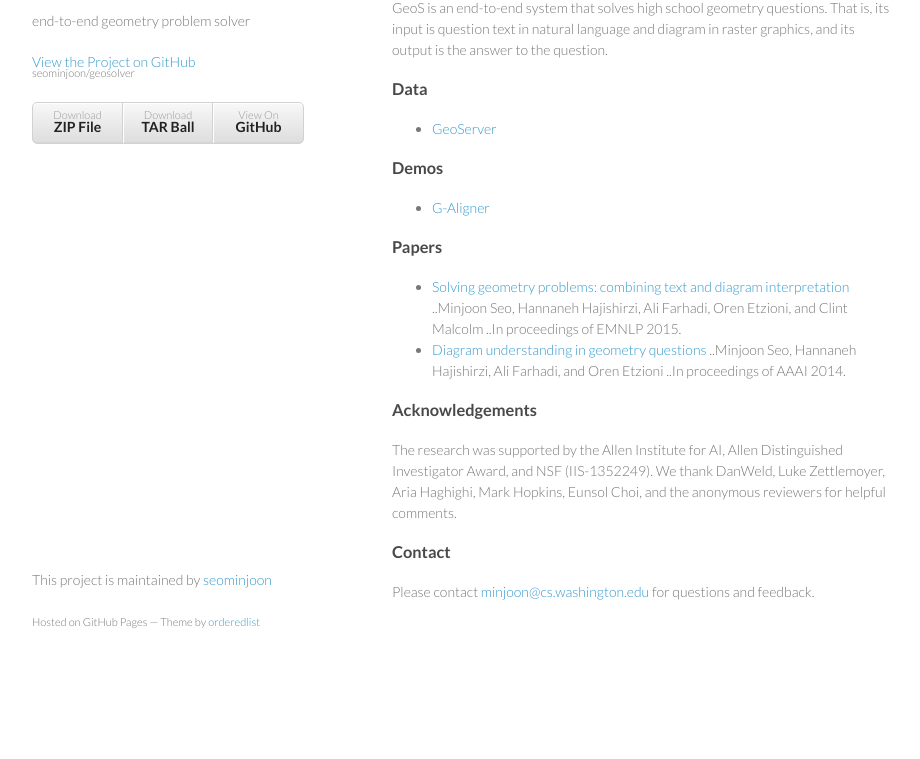
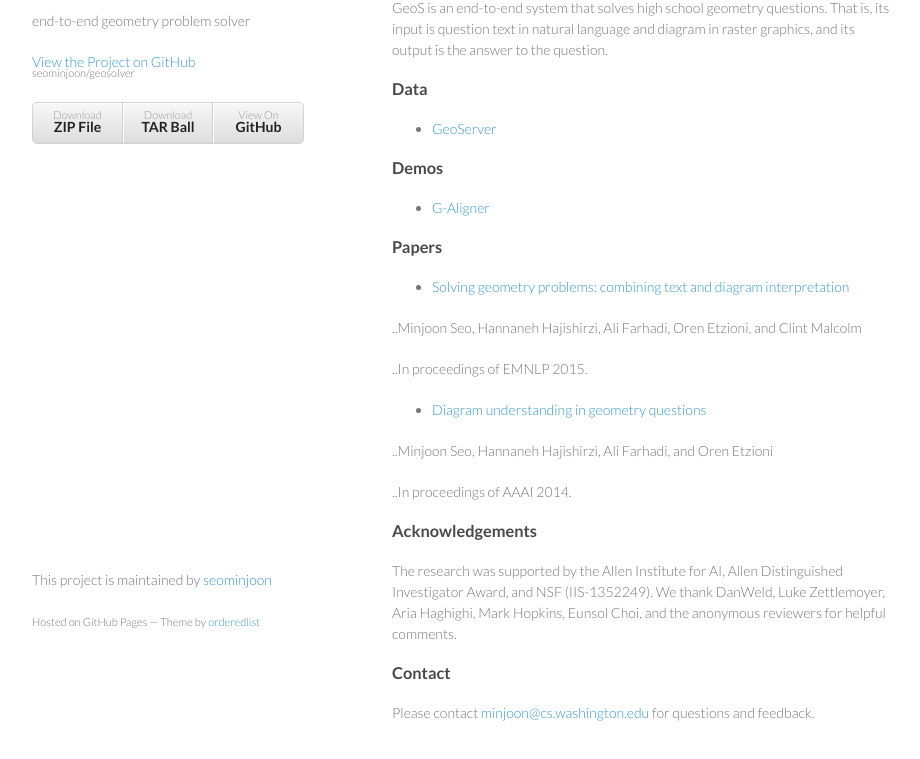
Before and after one commit to seominjoon/geosolver, a plain HTML site: page index.html in a window 1280 px wide. Shown: the part 99-858 px from the top of the page, without its empty margins (178-1098 px from the left). Before the commit the page ends 800 px from the top, so only its background shows below. Drawn offline with Linux system fonts and the light colour scheme.

```diff
--- a/index.html
+++ b/index.html
@@ -51,15 +51,20 @@
 <a id="papers" class="anchor" href="#papers" aria-hidden="true"><span class="octicon octicon-link"></span></a>Papers</h3>
 
 <ul>
-<li>
-<a href="http://seominjoon.github.io/geosolver/images/emnlp2015.pdf">Solving geometry problems: combining text and diagram interpretation</a>
-..Minjoon Seo, Hannaneh Hajishirzi, Ali Farhadi, Oren Etzioni, and Clint Malcolm
-..In proceedings of EMNLP 2015.</li>
-<li>
-<a href="http://seominjoon.github.io/geosolver/images/aaai2014.pdf">Diagram understanding in geometry questions</a>
-..Minjoon Seo, Hannaneh Hajishirzi, Ali Farhadi, and Oren Etzioni
-..In proceedings of AAAI 2014.</li>
+<li><a href="http://seominjoon.github.io/geosolver/images/emnlp2015.pdf">Solving geometry problems: combining text and diagram interpretation</a></li>
 </ul>
+
+<p>..Minjoon Seo, Hannaneh Hajishirzi, Ali Farhadi, Oren Etzioni, and Clint Malcolm</p>
+
+<p>..In proceedings of EMNLP 2015.</p>
+
+<ul>
+<li><a href="http://seominjoon.github.io/geosolver/images/aaai2014.pdf">Diagram understanding in geometry questions</a></li>
+</ul>
+
+<p>..Minjoon Seo, Hannaneh Hajishirzi, Ali Farhadi, and Oren Etzioni</p>
+
+<p>..In proceedings of AAAI 2014.</p>
 
 <h3>
 <a id="acknowledgements" class="anchor" href="#acknowledgements" aria-hidden="true"><span class="octicon octicon-link"></span></a>Acknowledgements</h3>
--- a/params.json
+++ b/params.json
@@ -1 +1 @@
-{"name":"GeoS","tagline":"end-to-end geometry problem solver","body":"### About\r\nGeoS is an end-to-end system that solves high school geometry questions. That is, its input is question text in natural language and diagram in raster graphics, and its output is the answer to the question. \r\n\r\n### Data\r\n- [GeoServer](https://github.com/seominjoon/GeoServer)\r\n\r\n### Demos\r\n- [G-Aligner](http://trusty.cs.washington.edu:9239/vpsel/)\r\n\r\n### Papers\r\n- [Solving geometry problems: combining text and diagram interpretation](http://seominjoon.github.io/geosolver/images/emnlp2015.pdf)\r\n..Minjoon Seo, Hannaneh Hajishirzi, Ali Farhadi, Oren Etzioni, and Clint Malcolm\r\n..In proceedings of EMNLP 2015.\r\n- [Diagram understanding in geometry questions](http://seominjoon.github.io/geosolver/images/aaai2014.pdf)\r\n..Minjoon Seo, Hannaneh Hajishirzi, Ali Farhadi, and Oren Etzioni\r\n..In proceedings of AAAI 2014.\r\n\r\n### Acknowledgements\r\nThe research was supported by the Allen Institute for AI, Allen Distinguished Investigator Award, and NSF (IIS-1352249). We thank DanWeld, Luke Zettlemoyer, Aria Haghighi, Mark Hopkins, Eunsol Choi, and the anonymous reviewers for helpful comments.\r\n\r\n### Contact\r\nPlease contact [minjoon@cs.washington.edu](mailto:minjoon@cs.washington.edu) for questions and feedback.\r\n","google":"UA-39035380-4","note":"Don't delete this file! It's used internally to help with page regeneration."}
+{"name":"GeoS","tagline":"end-to-end geometry problem solver","body":"### About\r\nGeoS is an end-to-end system that solves high school geometry questions. That is, its input is question text in natural language and diagram in raster graphics, and its output is the answer to the question. \r\n\r\n### Data\r\n- [GeoServer](https://github.com/seominjoon/GeoServer)\r\n\r\n### Demos\r\n- [G-Aligner](http://trusty.cs.washington.edu:9239/vpsel/)\r\n\r\n### Papers\r\n- [Solving geometry problems: combining text and diagram interpretation](http://seominjoon.github.io/geosolver/images/emnlp2015.pdf)\r\n\r\n..Minjoon Seo, Hannaneh Hajishirzi, Ali Farhadi, Oren Etzioni, and Clint Malcolm\r\n\r\n..In proceedings of EMNLP 2015.\r\n- [Diagram understanding in geometry questions](http://seominjoon.github.io/geosolver/images/aaai2014.pdf)\r\n\r\n..Minjoon Seo, Hannaneh Hajishirzi, Ali Farhadi, and Oren Etzioni\r\n\r\n..In proceedings of AAAI 2014.\r\n\r\n### Acknowledgements\r\nThe research was supported by the Allen Institute for AI, Allen Distinguished Investigator Award, and NSF (IIS-1352249). We thank DanWeld, Luke Zettlemoyer, Aria Haghighi, Mark Hopkins, Eunsol Choi, and the anonymous reviewers for helpful comments.\r\n\r\n### Contact\r\nPlease contact [minjoon@cs.washington.edu](mailto:minjoon@cs.washington.edu) for questions and feedback.\r\n","google":"UA-39035380-4","note":"Don't delete this file! It's used internally to help with page regeneration."}
```
